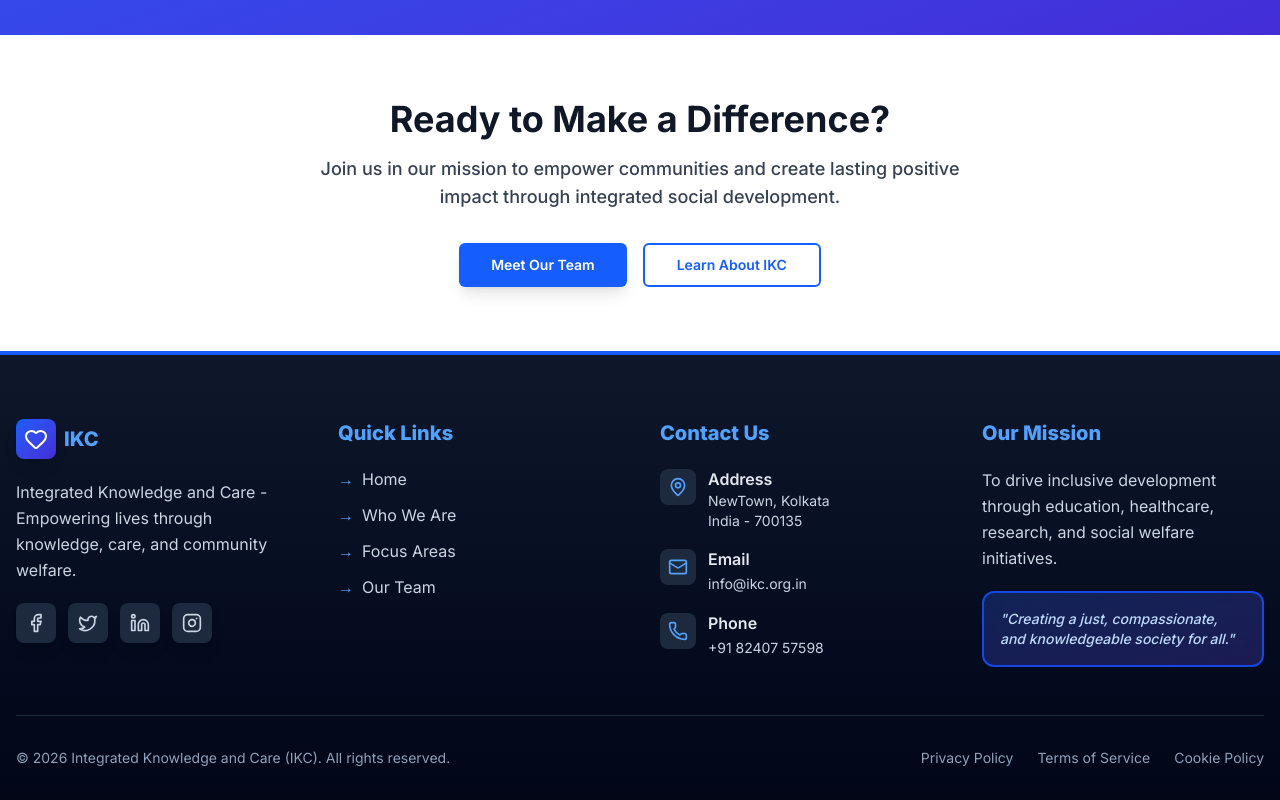
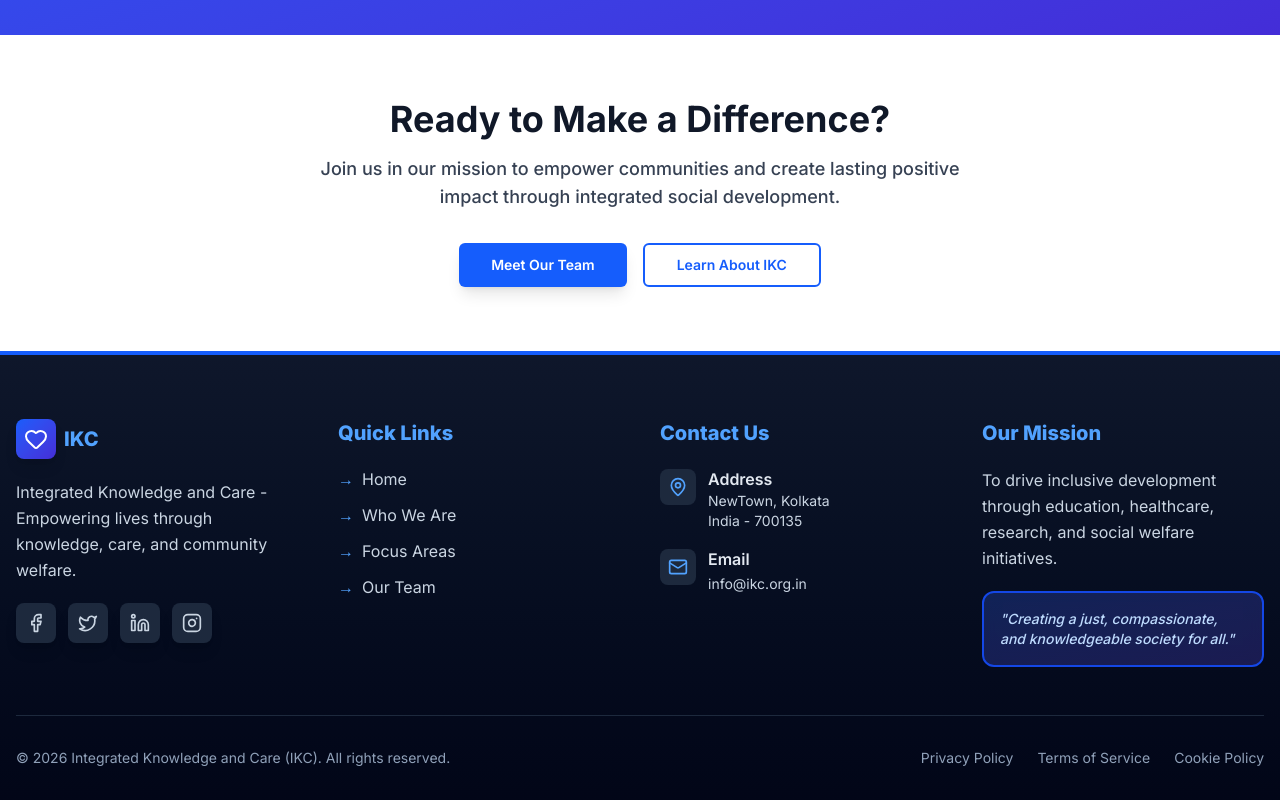
Before and after one commit to SumanMishra2004/foundation, a Next.js app: page / in a window 1280 px wide. Shown: the part 2705-3505 px from the top of the page. Built offline with nearby package versions, Linux system fonts and the light colour scheme; no server answers.

Commit message:
Admin opted out

```diff
--- a/components/layout/Footer.tsx
+++ b/components/layout/Footer.tsx
@@ -89,7 +89,7 @@ export function Footer() {
                 </div>
               </div>
               <div className="flex items-start gap-3 group">
-                <div className="p-2 bg-slate-800 rounded-lg mt-0.5 group-hover:bg-blue-600 transition-colors">
+                {/* <div className="p-2 bg-slate-800 rounded-lg mt-0.5 group-hover:bg-blue-600 transition-colors">
                   <Phone className="w-5 h-5 text-blue-400 group-hover:text-white" />
                 </div>
                 <div>
@@ -97,7 +97,7 @@ export function Footer() {
                   <a href="tel:+1234567890" className="text-sm hover:text-blue-400 transition-colors">
                    +91 82407 57598
                   </a>
-                </div>
+                </div> */}
               </div>
             </div>
           </div>
```
